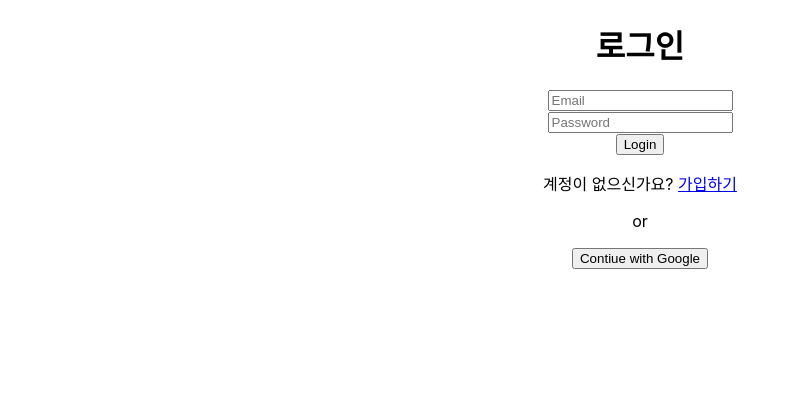
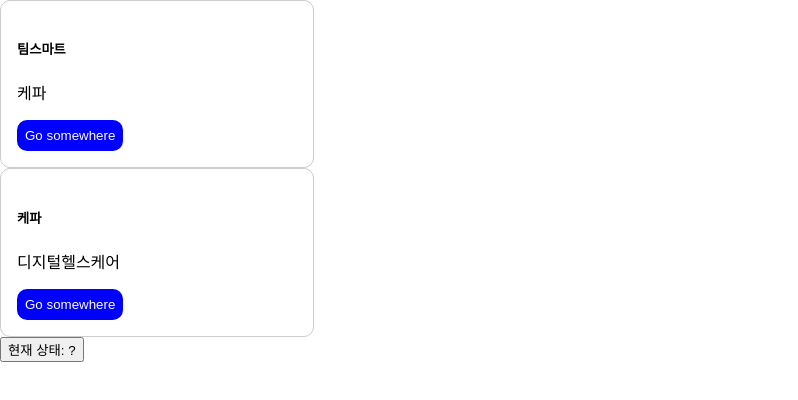
Before and after one commit to jojaewon-ts/learn-react, a React (Create React App) app: page / in a window 1280 px wide. Shown: the top 400 px of the page, without its empty margins (0-798 px from the left). Built offline with nearby package versions, Linux system fonts and the light colour scheme.

Commit message:
다크모드, 라이트모드 논리

```diff
--- a/src/App.js
+++ b/src/App.js
@@ -1,5 +1,6 @@
 import Card from "./component/Card";
 import Counter from "./component/Counter";
+import ThemeButton from "./component/ThemeButton";
 import Login from "./pages/Login";
 
 
@@ -100,16 +101,22 @@ console.log("message", messageItem)
 
 // 배열 구조분해 할당
 
+
+// 모드 변경 논리
+/**
+ * 1. ThemeButton 컴포넌트에서 버튼을 클릭한다
+ */
   //view
   return (
-    <>
-      {/* <Card title={"팀스마트"}
+    <div className="wrap">
+      <Card title={"팀스마트"}
       subText="케파" />
       <Card title={"케파"}
-      subText={"디지털헬스케어"}/> */}
-      <Login />
+      subText={"디지털헬스케어"}/>
+      <ThemeButton />
+      {/* <Login /> */}
       {/* <Counter /> */}
-    </>);
+    </div>);
 }
 
 export default App;
--- a/src/component/InputField.jsx
+++ b/src/component/InputField.jsx
@@ -1,6 +1,6 @@
 import React from 'react'
 
-const InputField = () => {
+const InputField = ({ type, placeholder }) => {
   return (
     <div>
 
--- /dev/null
+++ b/src/component/ThemeButton.jsx
@@ -0,0 +1,10 @@
+import React from 'react'
+
+const ThemeButton = () => {
+  return (
+    <button type='button'>현재 상태: ?
+    </button>
+  )
+}
+
+export default ThemeButton
--- a/src/index.css
+++ b/src/index.css
@@ -30,3 +30,17 @@ code {
   padding: 8px 8px;
   border-radius: 10px;
 }
+
+.wrap {
+  height: 100vh;
+}
+
+.dark-mode {
+  background-color: #333;
+  color: #fff;
+}
+
+.light-mode {
+  background-color: #fff;
+  color: #333;
+}
```
